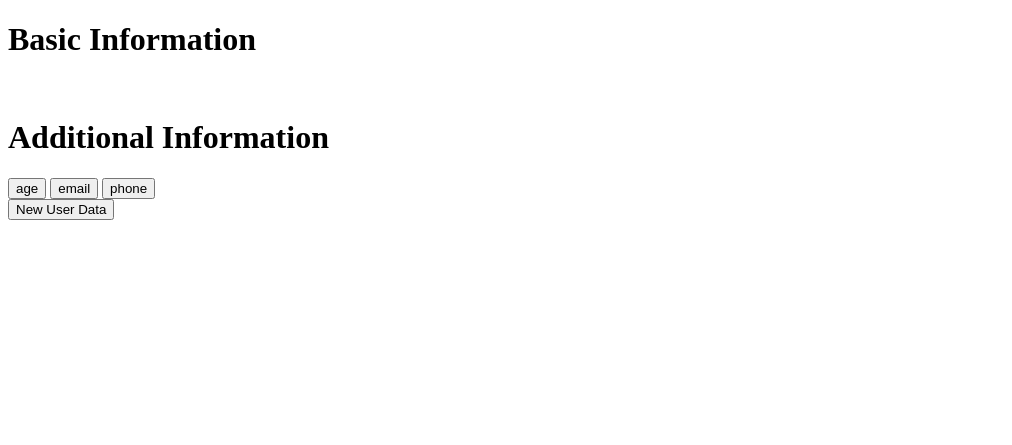
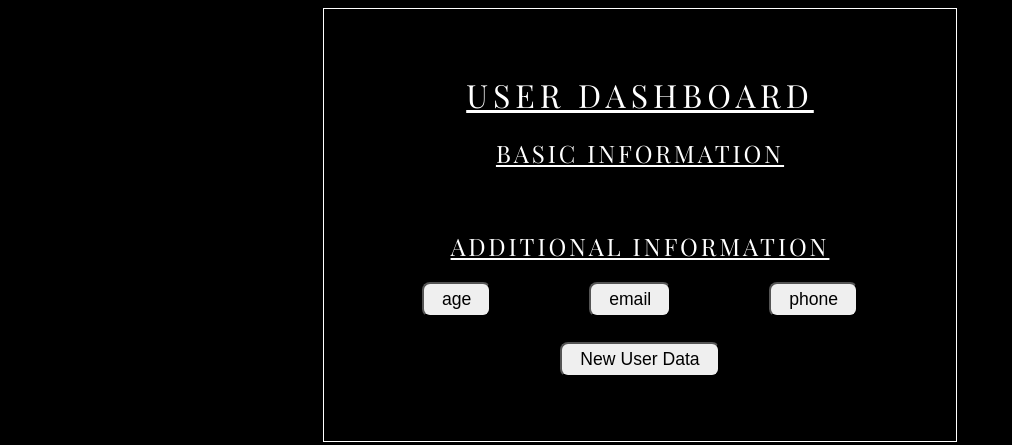
Before and after one commit to acciojob/random-user-js-riyagarwal, a website: page main.html in a window 1280 px wide. Shown: the whole page, without its empty margins (0-1012 px from the left). Drawn offline with nearby package versions, Linux system fonts and the light colour scheme; no server answers.

Commit message:
used data attributes

```diff
--- a/main.html
+++ b/main.html
@@ -2,28 +2,38 @@
 
 <html>
   <head>
+
     <link rel="stylesheet" href="styles.css" />
   </head>
 
   <body>
     <!-- the entire body must be written by student -->
+    <div class="container">
+      <h1>User Dashboard</h1>
       <div id="basic-info">
-      <h1>Basic Information</h1>
+        <h2>Basic Information</h2>
         <img src="" alt="" id="image" />
-      <h2 id="name"></h2>
+        <h3 id="name"></h3>
       </div>
 
       <div>
-      <h1>Additional Information</h1>
+        <h2>Additional Information</h2>
         <div id="additional-info"></div>
-      <div id="age"></div>
-      <div id="email"></div>
-      <div id="phone"></div>
-      <button data-attr="age" onclick="showDetails(this)">age</button>
-      <button data-attr="email" onclick="showDetails(this)">email</button>
-      <button data-attr="phone" onclick="showDetails(this)">phone</button>
+        <div data-attr="age" id="age"></div>
+        <div data-attr="email" id="email"></div>
+        <div data-attr="phone" id="phone"></div>
+        <div class="buttons">
+          <button onclick="showDetails(this)">age</button>
+          <button onclick="showDetails(this)">email</button>
+          <button onclick="showDetails(this)">phone</button>
         </div>
-    <button onclick="basicInfo()">New User Data</button>
+      </div>
+      <button onclick="fetchUser()" id="newUserBtn">New User Data</button>
+    </div>
     <script type="text/javascript" src="./script.js"></script>
   </body>
 </html>
+
+<!-- we can access elements using data attribute values
+For automated testing
+to pass values to html -->
--- a/script.js
+++ b/script.js
@@ -1,4 +1,5 @@
-async function basicInfo() {
+async function fetchUser() {
+  try {
     const requestUrl = "https://randomuser.me/api/";
     const response = await fetch(requestUrl);
     // console.log(response);
@@ -22,34 +23,39 @@ async function basicInfo() {
     document.getElementById("name").innerText = personName;
 
     // render age
-  document.getElementById("age").innerText = `Age: ${person.dob.age}`;
+    // document.getElementById("age").innerText = `Age: ${person.dob.age}`;
+    document.querySelector('[data-attr = "age"]').textContent = `Age: ${person.dob.age}`
     // render email
     document.getElementById("email").innerText = `Email: ${person.email}`;
     // render phone
     document.getElementById("phone").innerText = `Phone: ${person.phone}`;
 
     return person;
+  } catch (err) {
+    console.log('Error in fetching user', err);
+  }
 }
 
 function showDetails(element) {
   // var req_data = element.getAttribute('data-attr')
   // element.style.display = 'none'
-    let displayId=element.innerText
-    let diis =document.getElementById(displayId).style.display='block'
-    if(displayId=='age'){
-        document.getElementById("email").style.display='none'
-        document.getElementById("phone").style.display='none'
+  let displayId = element.innerText;
+  let diis = (document.getElementById(displayId).style.display = "block");
+  if (displayId == "age") {
+    document.getElementById("email").style.display = "none";
+    document.getElementById("phone").style.display = "none";
   }
-    if(displayId=='email'){
-        document.getElementById("age").style.display='none'
-        document.getElementById("phone").style.display='none'
+  if (displayId == "email") {
+    document.getElementById("age").style.display = "none";
+    document.getElementById("phone").style.display = "none";
   }
-    if(displayId=='phone'){
-        document.getElementById("email").style.display='none'
-        document.getElementById("age").style.display='none'
+  if (displayId == "phone") {
+    document.getElementById("email").style.display = "none";
+    document.getElementById("age").style.display = "none";
   }
   console.log(diis);
   console.log(displayId);
 }
 
-basicInfo()
+// fetchUser();
+document.addEventListener('DOMContentLoaded', fetchUser);
--- a/styles.css
+++ b/styles.css
@@ -1,5 +1,60 @@
+/* Your CSS Code here. */
+@import url("https://fonts.googleapis.com/css2?family=Montserrat:wght@500&family=Playfair+Display&family=Poppins&display=swap");
+body {
+  background-color: #000000;
+  color: #ffffff;
+  /* width: 100vw; these 2 line of code are causing horizontal and vertical scrollbars
+    height: 100vh; */
+  text-align: center;
+  font-family: 'Playfair Display', serif;
+}
 
-/* Your CSS Code here. */
+.container {
+  width: 50%;
+  margin: auto;
+  border: 1px solid white;
+  padding: 4rem 0;
+}
+
+h1, h2 {
+  text-decoration: underline;
+  text-transform: uppercase;
+  font-weight: 400;
+}
+
+h1 {
+  margin-top: 0;
+  letter-spacing: 5px;
+}
+
+h2, h3{
+    letter-spacing: 3px;
+    font-weight: 100;
+}
+
+img{
+    width: 30%;
+}
+
 #age, #email, #phone {
-    display: none;
+  display: none;
+  margin-bottom: 30px;
 }
+
+.buttons {
+  /* width: 70%; */
+  display: flex;
+  justify-content: space-evenly;
+}
+
+button {
+  font-size: 1.1rem;
+  padding: 5px 18px;
+  border-radius: 8px;
+  /* margin: 10px; */
+  cursor: pointer;
+}
+
+#newUserBtn {
+  margin-top: 25px;
+}
```
Lines whose indentation alone changed are shown as unchanged.
